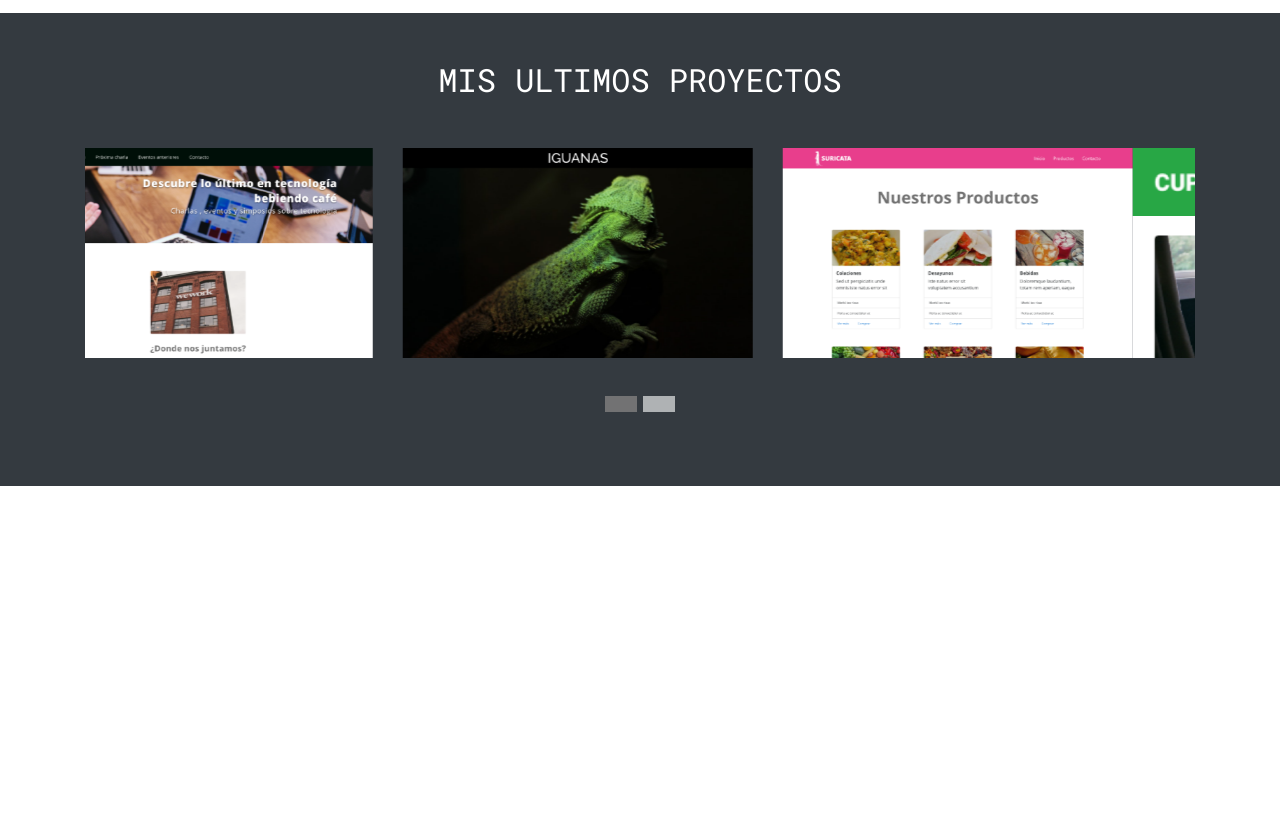
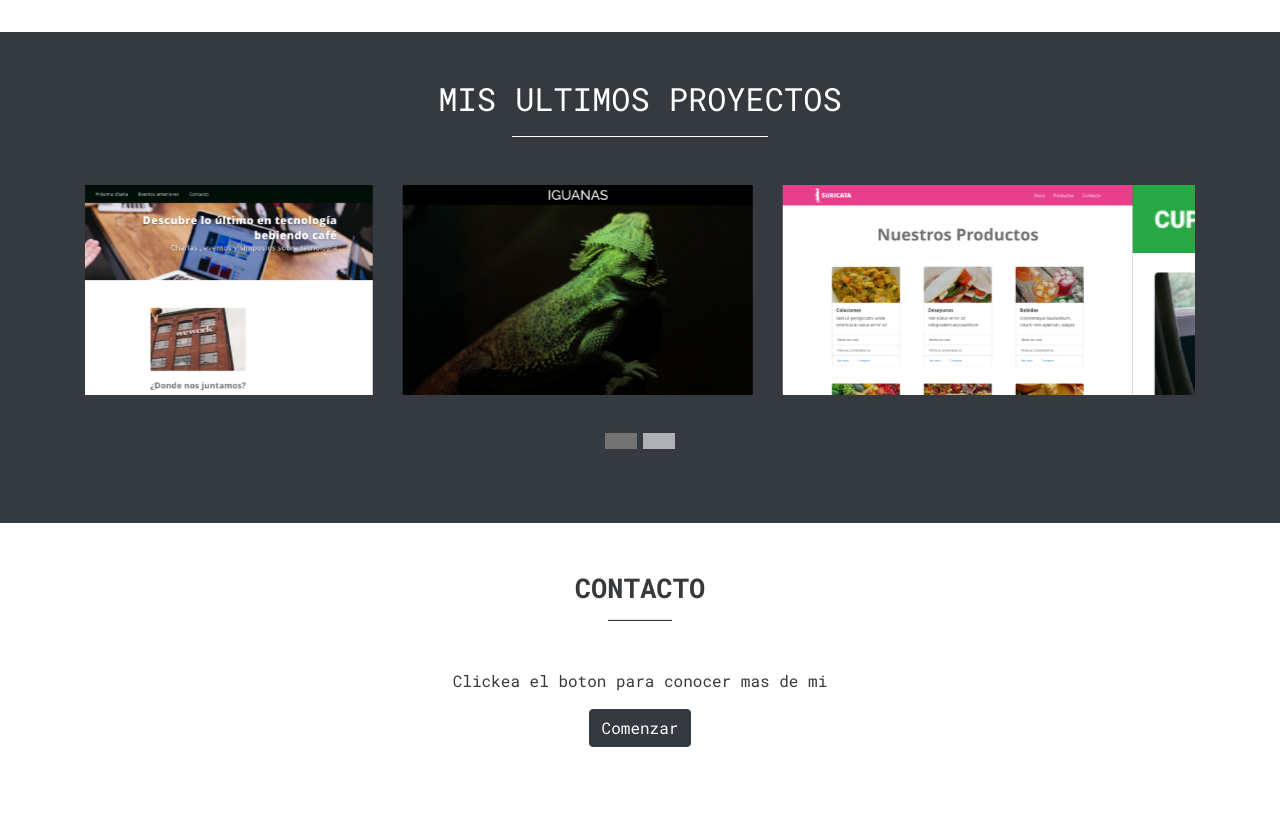
Before and after one commit to NRDJ/Mi-Portafolio, a plain HTML site: page index.html in a window 1280 px wide. Shown: the part 1440-2267 px from the top of the page. Before the commit the page ends 1926 px from the top, so only its background shows below. Drawn offline with nearby package versions, Linux system fonts and the light colour scheme.

Commit message:
Added contact section

```diff
--- a/assets/css/style.css
+++ b/assets/css/style.css
@@ -35,7 +35,7 @@ header img {
 }
 
 .about hr {
-    width: 25%;
+    width: 10%;
     border-bottom: #373A3C solid 1pt;
 
 }
@@ -68,6 +68,12 @@ header img {
 
 }
 
+.work hr {
+    width: 20%;
+    border-bottom: #ffffff solid 1pt;
+
+}
+
 .carousel-indicators li {
     width: 2rem;
     height: 1rem;
@@ -80,3 +86,22 @@ header img {
 .carousel-indicators li {
     background-color: #7a7a7a;
 }
+
+/* CONTACT */
+
+.contact {
+    padding-bottom: 5rem;
+}
+
+.contact h2 {
+    font-weight: bold;
+    font-size: 1.7rem;
+    text-align: center;
+
+}
+
+.contact hr {
+    width: 5%;
+    border-bottom: #373A3C solid 1pt;
+
+}
--- a/index.html
+++ b/index.html
@@ -35,8 +35,9 @@
             <img src="assets/imgs/grado-tecnicas-aplicaciones-software.jpg" alt="Software">
         </header>
 
+        <!-- ABOUT SECTION -->
         <section class="about container mt-5 d-none d-sm-block d-sm-none d-md-block">
-            <h2>Lorem ipsum dolor sit amet, consectetur adipiscing elit. Donec mattis ante nulla. Donec in neque consectetur, ultrices justo eu, hendrerit lectus.</h2>
+            <h2>SOBRE MI</h2>
             <hr>
             <div class="row">
                 <div class="col-xs-12 col-md-6">
@@ -48,6 +49,7 @@
             </div>
         </section>
 
+        <!-- EXPERIENCE SECTION -->
         <section class="experience text-center mt-5">
             <h2>MI EXPERIENCIA</h2>
             <hr>
@@ -67,8 +69,10 @@
             </div>
         </section>
 
-        <section class="work text-center bg-dark text-white pt-5 pb-5">
+        <!-- WORK SECTION -->
+        <section class="work text-center bg-dark text-white pt-5 pb-5 mt-5">
             <h2>MIS ULTIMOS PROYECTOS</h2>
+            <hr>
             <div class="container carousel mt-5">
                 <div id="carouselExampleIndicators" class="carousel slide" data-ride="carousel">
                     <ol class="carousel-indicators">
@@ -108,6 +112,14 @@
             </div>
         </section>
 
+        <!-- CONTACT SECTION -->
+        <section class="contact mt-5 text-center">
+            <h2>CONTACTO </h2>
+            <hr class="mb-5">
+            <p>Clickea el boton para conocer mas de mi</p>
+            <button type="button" class="btn btn-dark">Comenzar</button>
+        </section>
+
 
 
 
```
